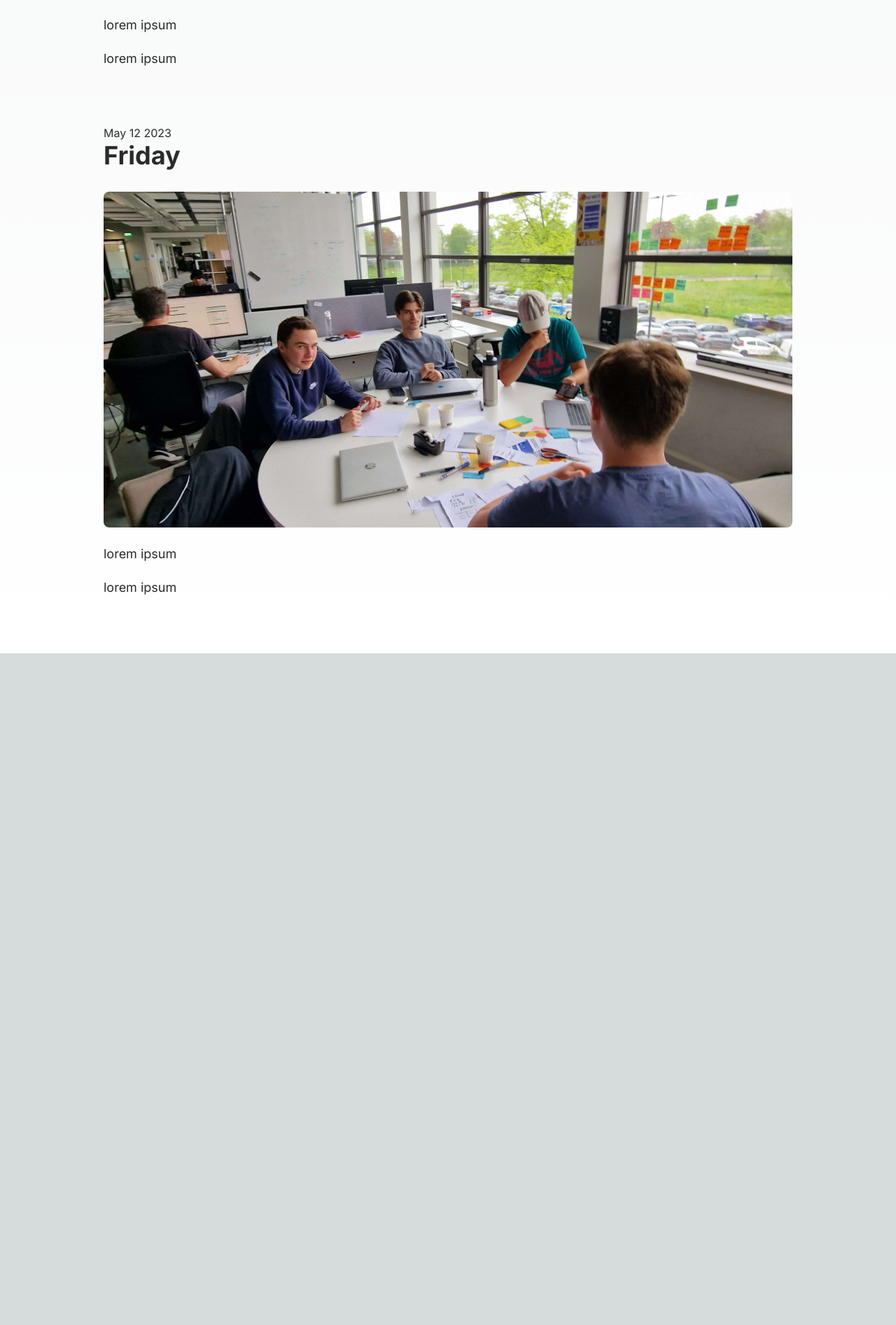
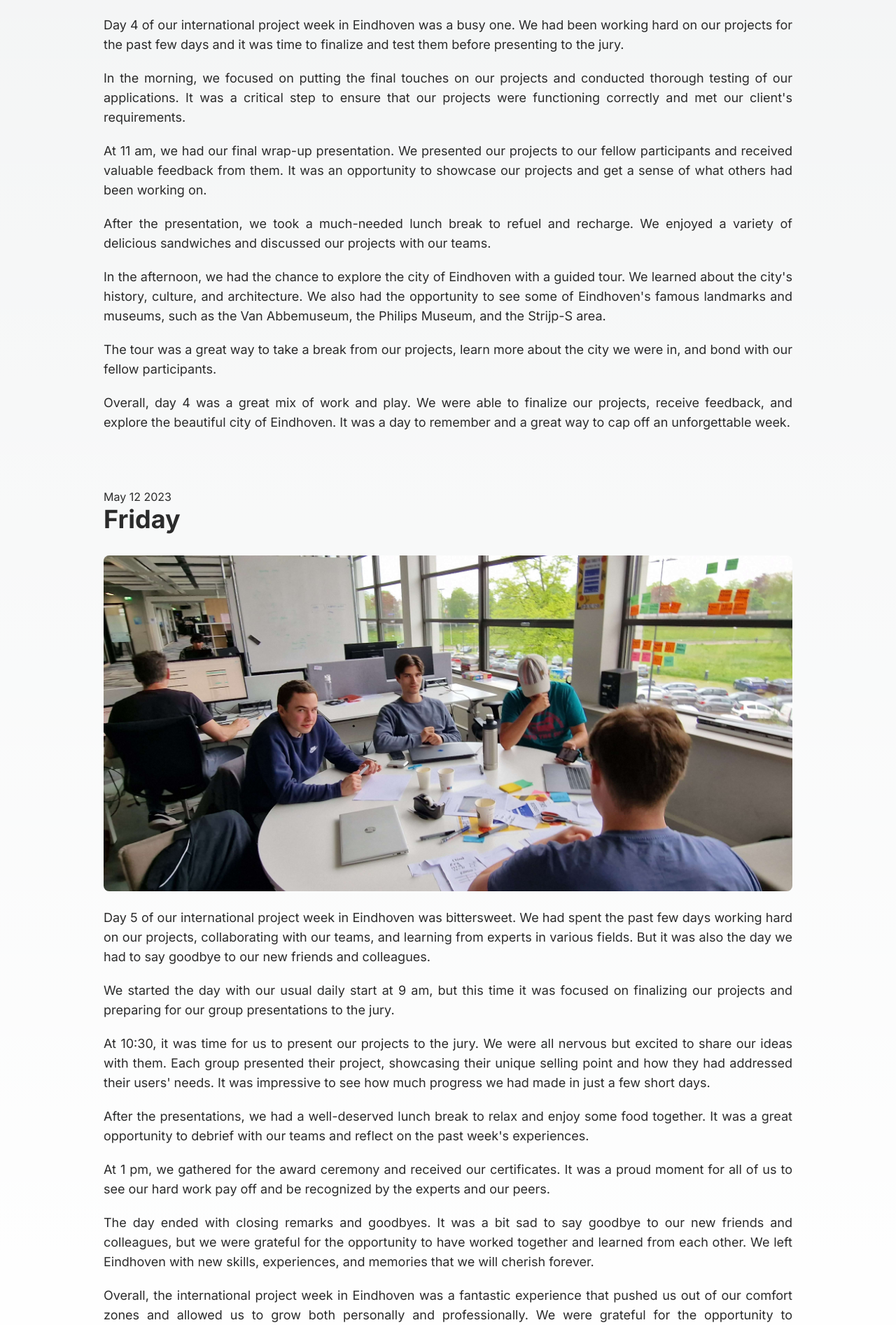
Before and after one commit to Xoom7573/ProjectEindhoven, a Next.js app: page / in a window 1280 px wide. Shown: the part 5486-7380 px from the top of the page at 70% size. Before the commit the page ends 6420 px from the top, so only its background shows below. Built offline with nearby package versions, Linux system fonts and the light colour scheme.

Commit message:
added some content & text to the blog

```diff
--- a/data/blogposts.js
+++ b/data/blogposts.js
@@ -53,13 +53,29 @@ const posts = [
     title: "Thursday",
     date: "May 11 2023",
     image: "/assets/racing.jpg",
-    alineas: ["lorem ipsum", "lorem ipsum"]
+    alineas: [
+      "Day 4 of our international project week in Eindhoven was a busy one. We had been working hard on our projects for the past few days and it was time to finalize and test them before presenting to the jury.",
+      "In the morning, we focused on putting the final touches on our projects and conducted thorough testing of our applications. It was a critical step to ensure that our projects were functioning correctly and met our client's requirements.",
+      "At 11 am, we had our final wrap-up presentation. We presented our projects to our fellow participants and received valuable feedback from them. It was an opportunity to showcase our projects and get a sense of what others had been working on.",
+      "After the presentation, we took a much-needed lunch break to refuel and recharge. We enjoyed a variety of delicious sandwiches and discussed our projects with our teams.",
+      "In the afternoon, we had the chance to explore the city of Eindhoven with a guided tour. We learned about the city's history, culture, and architecture. We also had the opportunity to see some of Eindhoven's famous landmarks and museums, such as the Van Abbemuseum, the Philips Museum, and the Strijp-S area.",
+      "The tour was a great way to take a break from our projects, learn more about the city we were in, and bond with our fellow participants.",
+      "Overall, day 4 was a great mix of work and play. We were able to finalize our projects, receive feedback, and explore the beautiful city of Eindhoven. It was a day to remember and a great way to cap off an unforgettable week."
+    ]
   },
   {
     title: "Friday",
     date: "May 12 2023",
     image: "/assets/sfeer.jpg",
-    alineas: ["lorem ipsum", "lorem ipsum"]
+    alineas: [
+      "Day 5 of our international project week in Eindhoven was bittersweet. We had spent the past few days working hard on our projects, collaborating with our teams, and learning from experts in various fields. But it was also the day we had to say goodbye to our new friends and colleagues.",
+      "We started the day with our usual daily start at 9 am, but this time it was focused on finalizing our projects and preparing for our group presentations to the jury.",
+      "At 10:30, it was time for us to present our projects to the jury. We were all nervous but excited to share our ideas with them. Each group presented their project, showcasing their unique selling point and how they had addressed their users' needs. It was impressive to see how much progress we had made in just a few short days.",
+      "After the presentations, we had a well-deserved lunch break to relax and enjoy some food together. It was a great opportunity to debrief with our teams and reflect on the past week's experiences.",
+      "At 1 pm, we gathered for the award ceremony and received our certificates. It was a proud moment for all of us to see our hard work pay off and be recognized by the experts and our peers.",
+      "The day ended with closing remarks and goodbyes. It was a bit sad to say goodbye to our new friends and colleagues, but we were grateful for the opportunity to have worked together and learned from each other. We left Eindhoven with new skills, experiences, and memories that we will cherish forever.",
+      "Overall, the international project week in Eindhoven was a fantastic experience that pushed us out of our comfort zones and allowed us to grow both personally and professionally. We were grateful for the opportunity to participate and are excited to see where our newfound knowledge and skills will take us in the future."
+    ]
   }
 ];
 
```
